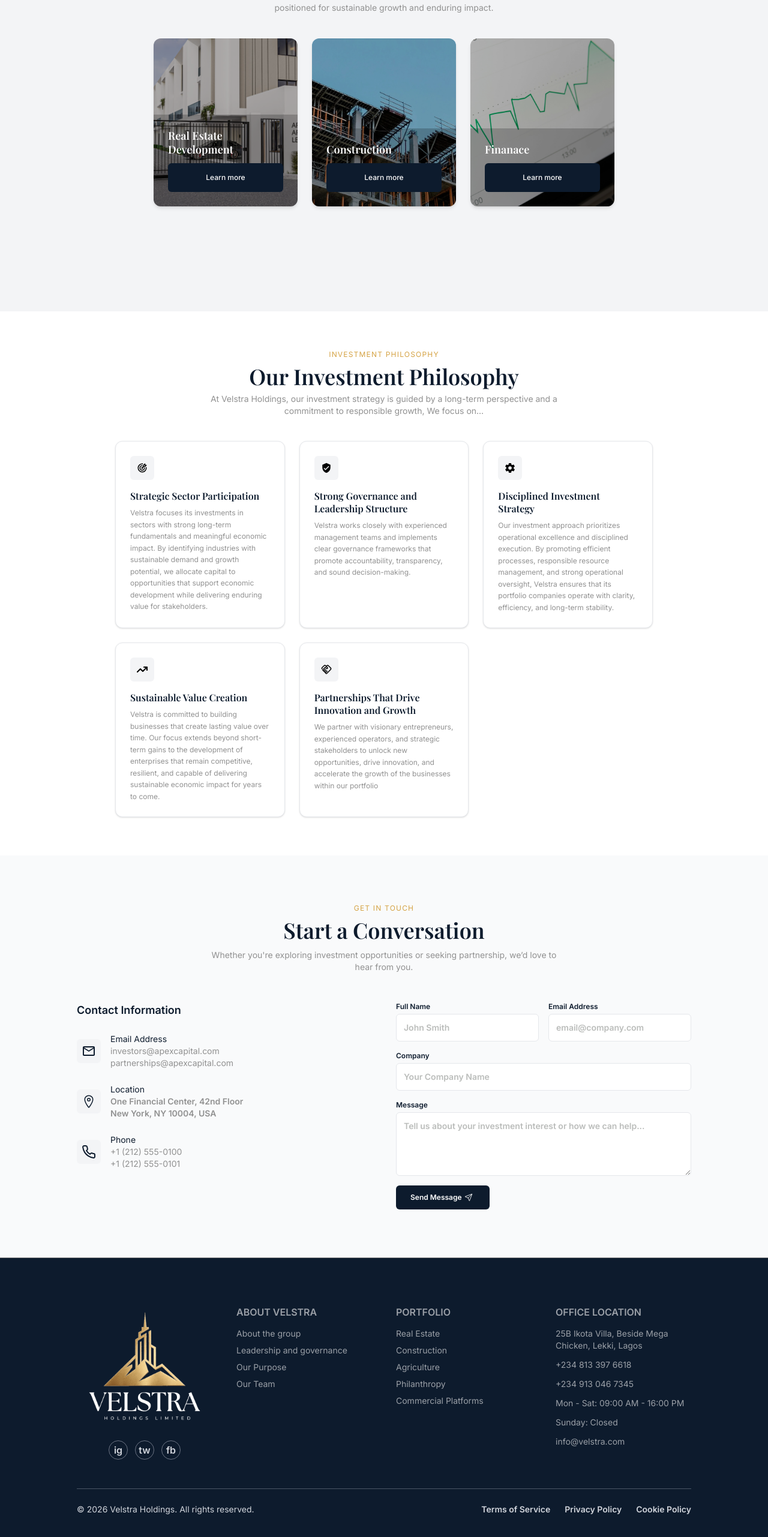
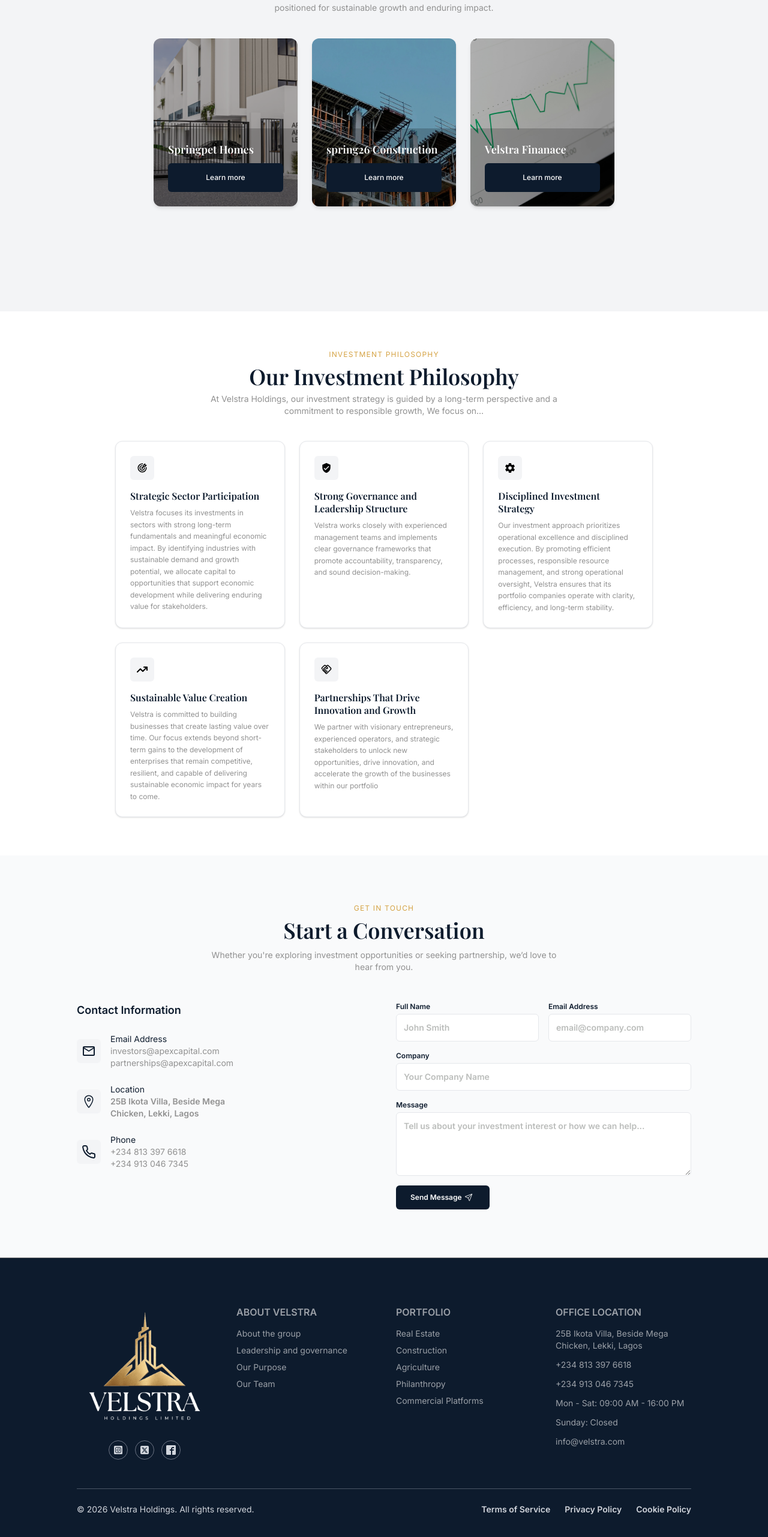
Before and after one commit to springpetSoftwares/Vestra.com, a React (Vite) app: page / in a window 1280 px wide. Shown: the part 2681-5243 px from the top of the page at 60% size. Built offline with nearby package versions, Linux system fonts and the light colour scheme; a web font is replaced by a local one.

Commit message:
Changes Made for Live

```diff
--- a/src/components/footer.tsx
+++ b/src/components/footer.tsx
@@ -1,5 +1,9 @@
 import React from "react";
 import MainLogo from "/mainlogo.png"
+import { FaInstagramSquare } from "react-icons/fa";
+import { ImFacebook2 } from "react-icons/im";
+import { FaSquareXTwitter } from "react-icons/fa6";
+
 const Footer: React.FC = () => {
   return (
     <footer className="bg-[#0D1B2D] border-t border-text text-gray-300 px-8 md:px-[10%] py-20">
@@ -18,9 +22,9 @@
 
           <div className="flex gap-3">
   {[
-    { name: "ig", link: "https://www.instagram.com/springpethomes" },
-    { name: "tw", link: "https://x.com/springpethomes" },
-    { name: "fb", link: "https://www.facebook.com/SpringpetHomes/" },
+    { name: <FaInstagramSquare />, link: "https://www.instagram.com/springpethomes" },
+    { name: <FaSquareXTwitter />, link: "https://x.com/springpethomes" },
+    { name: <ImFacebook2 />, link: "https://www.facebook.com/SpringpetHomes/" },
   ].map((item, i) => (
     <a
       key={i}
--- a/src/components/navbar.tsx
+++ b/src/components/navbar.tsx
@@ -43,7 +43,7 @@
   const isTeamRoute =
     location.pathname === "/ceo" ||
     location.pathname === "/bod" ||
-    location.pathname === "/management";
+    location.pathname === "#";
 
   const isAboutRoute =
     location.pathname === "/about" || location.pathname === "/esg";
@@ -164,7 +164,7 @@
                           </NavLink>
 
                           <NavLink
-                            to="/bod"
+                            to="#"
                             onClick={() => setTeamOpen(false)}
                             className="hover:text-primary transition"
                           >
--- a/src/pages/Home/contact.tsx
+++ b/src/pages/Home/contact.tsx
@@ -136,7 +136,7 @@
           </div>
 
           <a
-            href="https://www.google.com/maps?q=One+Financial+Center+42nd+Floor+New+York+NY+10004+USA"
+            href="https://www.google.com/maps?q=25B+Ikota+Villa+Estate+Lekki+Lagos"
             target="_blank"
             rel="noopener noreferrer"
             className="flex items-center gap-4 hover:text-black transition"
@@ -146,10 +146,9 @@
             </div>
             <div>
               <p className="text-sm text-deep-blue">Location</p>
-              <span className="block text-sm text-text">
-                One Financial Center, 42nd Floor <br />
-                New York, NY 10004, USA
-              </span>
+              <a className="block text-sm text-text">
+                25B Ikota Villa, Beside Mega <br /> Chicken, Lekki, Lagos
+              </a>
             </div>
           </a>
 
@@ -160,10 +159,10 @@
             <div>
               <p className="text-sm text-deep-blue">Phone</p>
               <p className="text-sm text-text">
-                <a href="tel:+12125550100">+1 (212) 555-0100</a>
+                <a href="tel:+2348133976618">+234 813 397 6618</a>
               </p>
               <p className="text-sm text-text">
-                <a href="tel:+12125550101">+1 (212) 555-0101</a>
+                <a href="tel:+2349130467345">+234 913 046 7345</a>
               </p>
             </div>
           </div>
--- a/src/pages/Home/portfolio.tsx
+++ b/src/pages/Home/portfolio.tsx
@@ -6,17 +6,17 @@
 const cards = [
   {
     id: 1,
-    title: "Real Estate Development",
+    title: "Springpet Homes",
     image: "/lekkiapartment.jpg",
   },
   {
     id: 2,
-    title: "Construction",
+    title: "spring26 Construction",
     image: "/portfolio2.png",
   },
   {
     id: 3,
-    title: "Finanace",
+    title: "Velstra Finanace",
     image: "/portfolio3.jpg",
   },
 ];
--- a/src/pages/Portfolio/portfoliocard.tsx
+++ b/src/pages/Portfolio/portfoliocard.tsx
@@ -13,7 +13,7 @@
 
 const portfolioItems: PortfolioItem[] = [
   {
-    title: "Real Estate Development",
+    title: "Springpet Homes",
     image: "/lekkiapartment.jpg",
     // date: "APRIL 23",
     // tag: "INDUSTRY / OUTDOORS",
@@ -22,7 +22,7 @@
     url: "https://springpethomes.com/",
   },
   {
-    title: "Construction",
+    title: "Spring26 Construction",
     image: "/portfolio2.png",
     // date: "APRIL 23",
     // tag: "INDUSTRY / OUTDOORS",
@@ -31,7 +31,7 @@
     url: "https://spring26construction.com/",
   },
   {
-    title: "Finance",
+    title: "Velstra Finance",
     image: "/portfolio3.jpg",
     // date: "APRIL 23",
     // tag: "INDUSTRY / OUTDOORS",
```
